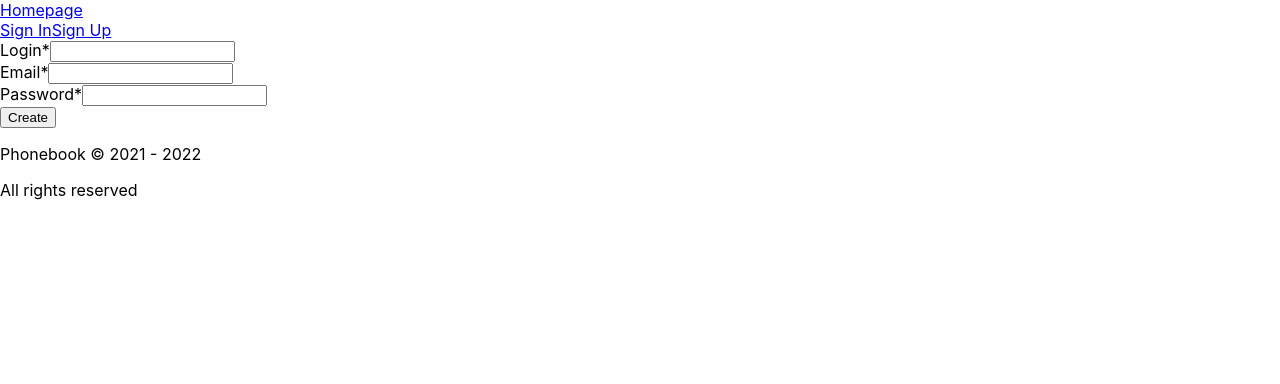
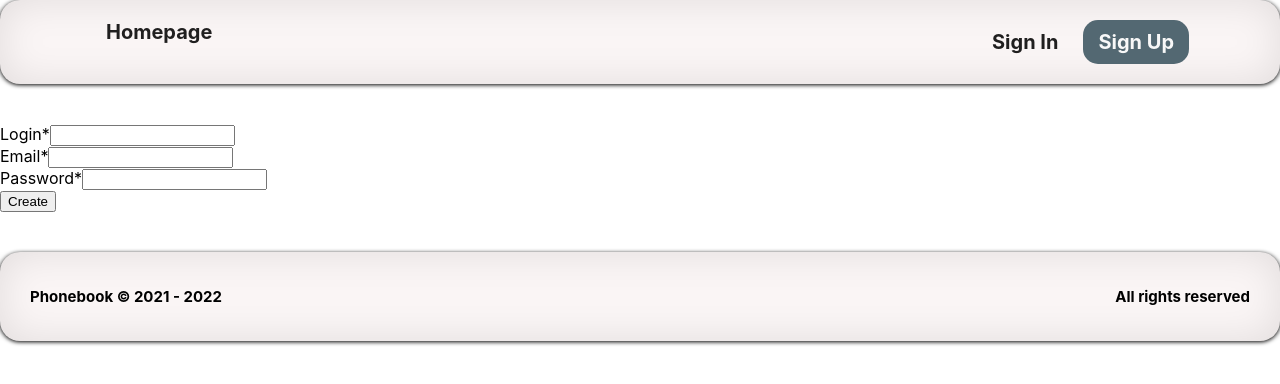
Before and after one commit to AleksandrVasilko/goit-react-hw-08-phonebook, a React (Create React App) app: page /signUp in a window 1280 px wide. Shown: the top 384 px of the page. Built offline with nearby package versions, Linux system fonts and the light colour scheme.

Commit message:
add styles

```diff
--- a/src/components/AuthNav/AuthNav.module.css
+++ b/src/components/AuthNav/AuthNav.module.css
@@ -0,0 +1,34 @@
+.authNavBox{
+    display: flex;
+    align-items: center;
+}
+
+.link{
+    text-decoration: none;
+    border-radius: 15px;
+    cursor: pointer;
+    padding: 10px 15px;
+    font-size: 20px;
+    font-weight: 700;
+    color: rgb(32,31,31);
+    transform: color 300ms ease, background-color 300ms ease;
+}
+
+.link a {
+    vertical-align: middle;
+}
+
+.link:first-child{
+    margin-right: 10px;
+}
+
+.link:hover,
+.link:focus{
+    background-color: rgb(83, 104, 114);
+    color: rgb(248,248,248);
+}
+
+.link.activeLink{
+    background-color: rgb(83, 104, 114);
+    color: rgb(248, 248, 248);
+}
--- a/src/components/Footer/Footer.module.css
+++ b/src/components/Footer/Footer.module.css
@@ -0,0 +1,16 @@
+.footerBox{
+    margin-top: 40px;
+    min-width: 75%;
+    display: grid;
+    grid-template-columns: auto 1fr;
+    padding: 20px 30px;
+    justify-items: flex-end;
+    border-radius: 20px;
+    background-color: #faf5f5;
+    box-shadow: 0 1px 4px rgba(0, 0, 0, 1), -23px 0 20px -23px rgba(0, 0, 0, 0.8), 23px 0 20px -23px rgba(0, 0, 0, 0.8), 0 0 40px rgba(0, 0, 0, 0.1) inset;
+}
+
+.footerText{
+    font-weight: 700;
+    font-size: 15px;
+}
--- a/src/components/Header/Header.module.css
+++ b/src/components/Header/Header.module.css
@@ -0,0 +1,18 @@
+.headerBox{
+    margin-bottom: 40px;
+    min-width: 75%;
+    background-color: #faf5f5;
+    display: grid;
+    grid-template-columns: 1fr;
+    justify-items: center;
+    padding: 20px 30px;
+    border-radius: 20px;
+    box-shadow: 0 1px 4px rgba(0, 0, 0, 1), -23px 0 20px -23px rgba(0, 0, 0, 0.8), 23px 0 20px -23px rgba(0, 0, 0, 0.8), 0 0 40px rgba(0, 0, 0, 0.1) inset;
+}
+
+.navigationBox{
+    display: grid;
+    grid-template-columns: auto 1fr;
+    min-width: 90%;
+    justify-items: end;
+}
--- a/src/components/Navigation/Navigation.module.css
+++ b/src/components/Navigation/Navigation.module.css
@@ -0,0 +1,34 @@
+.navigationBox {
+    display: flex;
+    align-items: center;
+}
+
+.link {
+    text-decoration: none;
+    border-radius: 15px;
+    cursor: pointer;
+    padding: 10px 15px;
+    font-size: 20px;
+    font-weight: 700;
+    color: rgb(32, 31, 31);
+    transform: color 300ms ease, background-color 300ms ease;
+}
+
+.link a {
+    vertical-align: middle;
+}
+
+.link:first-child {
+    margin-right: 10px;
+}
+
+.link:hover,
+.link:focus {
+    background-color: rgb(83, 104, 114);
+    color: rgb(248, 248, 248);
+}
+
+.link.activeLink {
+    background-color: rgb(83, 104, 114);
+    color: rgb(248, 248, 248);
+}
--- a/src/redux/auth/auth-selectors.js
+++ b/src/redux/auth/auth-selectors.js
@@ -1,3 +1,3 @@
-export const getIsLoggedIn = state => state.auth.isLoggedin;
+export const getIsLoggedIn = state => state.auth.isLoggeIn;
 export const getUserName = state => state.auth.user.name;
 export const getIsLoading = state => state.auth.isLoading;
```
